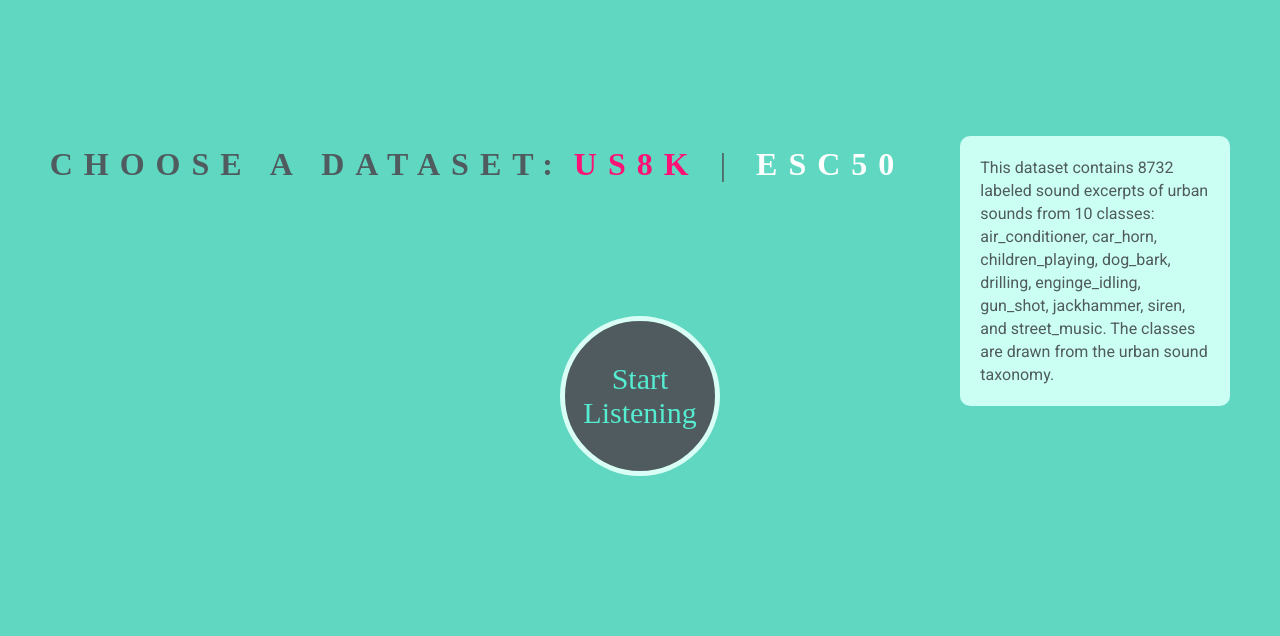
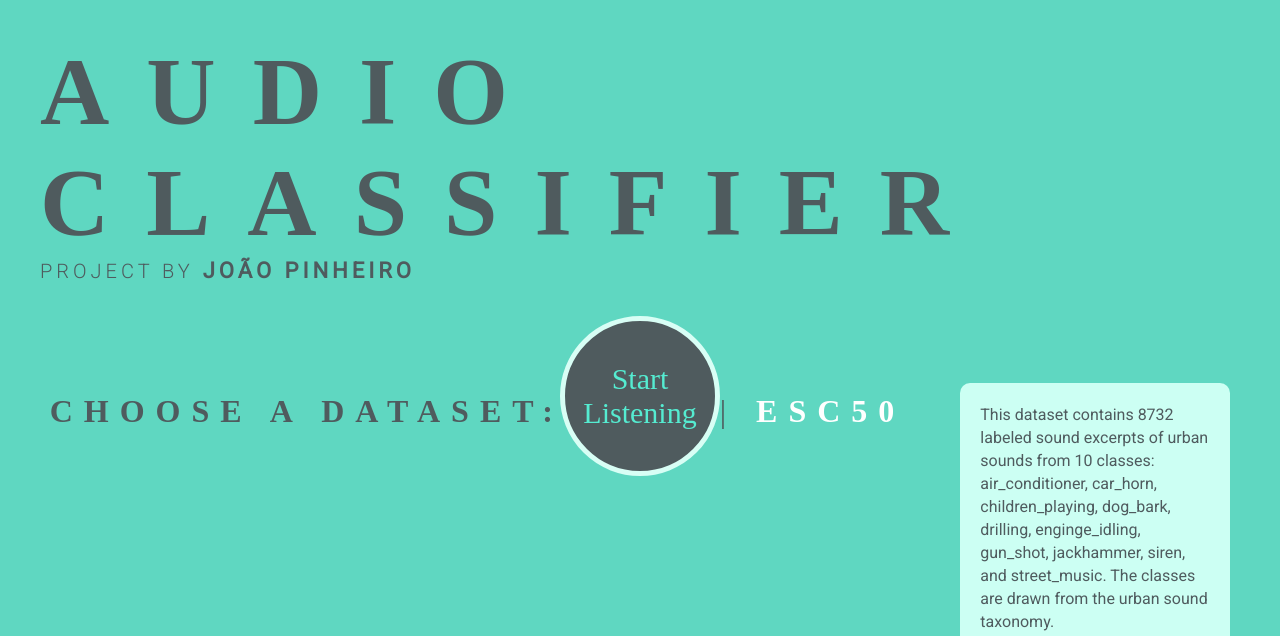
Before and after one commit to Joal84/audio-class, a React (Vite) app: page / in a window 1280 px wide. Shown: the part 164-800 px from the top of the page. Built offline with nearby package versions, Linux system fonts and the light colour scheme; a web font is replaced by a local one.

Commit message:
trying with Title component again

```diff
--- a/src/components/Title.jsx
+++ b/src/components/Title.jsx
@@ -15,6 +15,6 @@ function Title(props) {
   );
 }
 Title.propTypes = {
-  size: PropTypes.object,
+  size: PropTypes.string,
 };
 export default Title;
--- a/src/components/first-page.jsx
+++ b/src/components/first-page.jsx
@@ -1,4 +1,4 @@
-//import Title from "./title.jsx";
+import Title from "./title.jsx";
 import StartRec from "./start-rec.jsx";
 import css from "./first-page.module.css";
 import DsSelector from "./ds-selector.jsx";
@@ -7,6 +7,7 @@ function FirstPage() {
   return (
     <div className={css.bg}>
       <div className={css.container}>
+        <Title size="big" />
         <div className={css.selector}>
           <DsSelector />
         </div>
--- a/src/components/second-page.jsx
+++ b/src/components/second-page.jsx
@@ -1,14 +1,16 @@
 import css from "./second-page.module.css";
 import SoundsDetected from "./sounds-detected";
 import StopButton from "./stop-button.jsx";
-//import Title from "./title.jsx";
+import Title from "./title.jsx";
 import DsSelector from "./ds-selector.jsx";
 
 export default function SecondPage() {
   return (
     <div className={css.bg}>
       <div className={css.container}>
-        <div className={css.title}></div>
+        <div className={css.title}>
+          <Title size="small" />
+        </div>
         <SoundsDetected />
         <div className={css.radar}>
           <StopButton />
```
